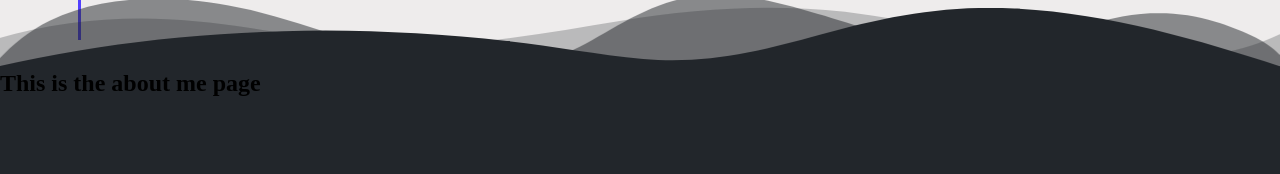
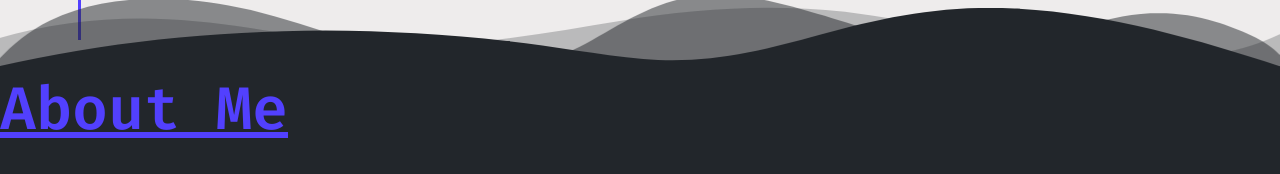
Before and after one commit to jackparsonss/jackparsonss.github.io, a React (Create React App) app: page / in a window 1280 px wide. Shown: the part 778-952 px from the top of the page. Built offline with nearby package versions, Linux system fonts and the light colour scheme.

Commit message:
add headings to each section

```diff
--- a/src/App.css
+++ b/src/App.css
@@ -5,17 +5,9 @@
   font-family: 'Roboto', sans-serif;
 } */
 
-/* body {
-  animation: fadeInAnimation ease 3s;
-  animation-iteration-count: 1;
-  animation-fill-mode: forwards;
+h2 {
+  color: #5240fe;
+  font-family: "Fira Code", monospace;
+  text-decoration: underline;
+  font-size: 60px;
 }
-
-@keyframes fadeInAnimation {
-  0% {
-    opacity: 0;
-  }
-  100% {
-    opacity: 1;
-  }
-} */
--- a/src/Components/About Me Page/About.js
+++ b/src/Components/About Me Page/About.js
@@ -4,7 +4,7 @@ import "./About.css";
 function About() {
   return (
     <section id="about" className="about">
-      <h1>This is the about me page</h1>
+      <h2>About Me</h2>
       <LightWave />
     </section>
   );
--- a/src/Components/Contact Me Page/Contact.js
+++ b/src/Components/Contact Me Page/Contact.js
@@ -4,7 +4,7 @@ import "./Contact.css";
 function Contact() {
   return (
     <section id="contact" className="contact">
-      <h1>This is the contact me page</h1>
+      <h2>Contact Me</h2>
       <LightWave />
     </section>
   );
--- a/src/Components/Projects Page/Projects.js
+++ b/src/Components/Projects Page/Projects.js
@@ -4,6 +4,7 @@ import "./Projects.css";
 function Projects() {
   return (
     <section className="projects">
+      <h2>Projects</h2>
       <Project id="project1" name="Project1" />
       <Project id="project2" name="Project2" dark={true} />
       <Project id="project3" name="Project3" />
```
